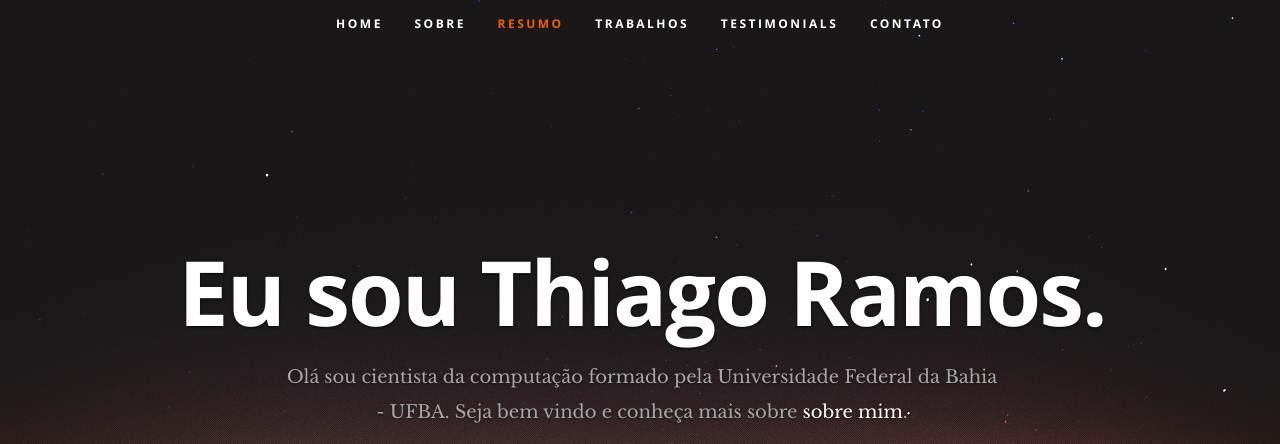
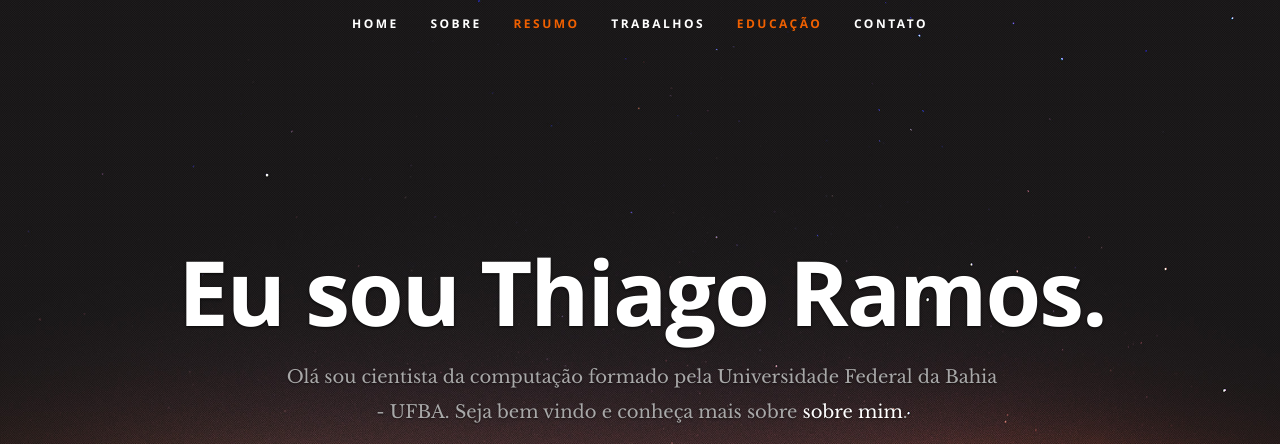
Before and after one commit to thiagoneriramos/thiagoneriramos.github.io, a plain HTML site: page index.html in a window 1280 px wide. Shown: the top 444 px of the page. Drawn offline with nearby package versions, Linux system fonts and the light colour scheme.

Commit message:
update education 5

```diff
--- a/index.html
+++ b/index.html
@@ -48,7 +48,7 @@
             <li><a class="smoothscroll" href="#about">Sobre</a></li>
 	         <li><a class="smoothscroll" href="#resume">Resumo</a></li>
             <li><a class="smoothscroll" href="#portfolio">Trabalhos</a></li>
-            <li><a class="smoothscroll" href="#testimonials">Testimonials</a></li>
+            <li><a class="smoothscroll" href="#resume">Educação</a></li>
             <li><a class="smoothscroll" href="#contact">Contato</a></li>
          </ul> <!-- end #nav -->
 
```
